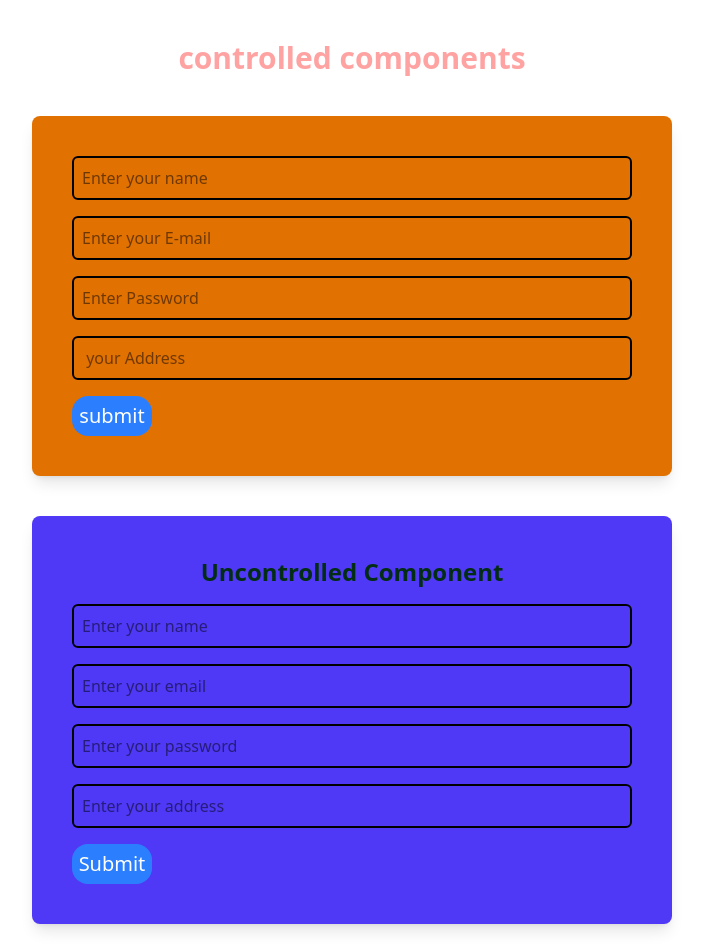
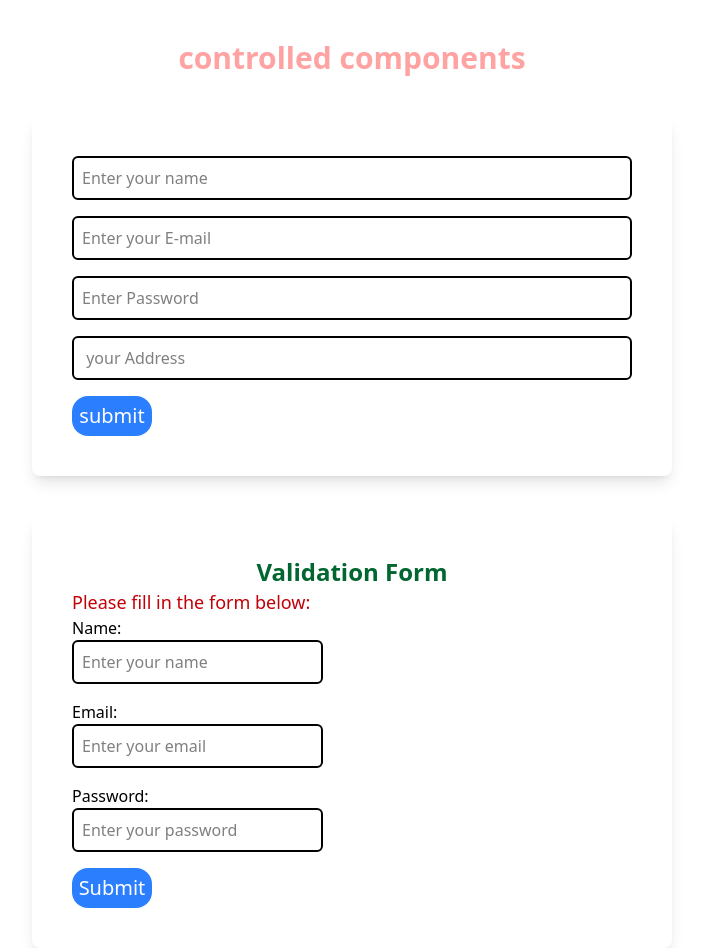
Before and after one commit to sunita0987/form-validation, a React (Vite) app: page / in a window 1280 px wide. Shown: the top 952 px of the page, without its empty margins (288-991 px from the left). Built offline with nearby package versions, Linux system fonts and the light colour scheme.

Commit message:
add form-validation

```diff
--- a/src/App.jsx
+++ b/src/App.jsx
@@ -9,7 +9,7 @@ function App() {
   return (
     <>
 <Form/>
-<Uncontrolled/>
+{/* <Uncontrolled/>  */}
  <Validation/>
     </>
   )
--- a/src/components/Form.jsx
+++ b/src/components/Form.jsx
@@ -16,7 +16,7 @@ function form() {
         }
       }
 
-        className="flex flex-col gap-4 w-1/2 mx-auto mt-10 bg-amber-600 p-10 rounded-lg shadow-lg"
+        className="flex flex-col gap-4 w-1/2 mx-auto mt-10  p-10 rounded-lg shadow-lg"
       >
         <input
           type="text"
--- a/src/components/Uncontrolled.jsx
+++ b/src/components/Uncontrolled.jsx
@@ -10,7 +10,7 @@ function Uncontrolled() {
     alert(`your name: ${nameRef.current.value}`);
   };
   return (
-    <div className="flex flex-col gap-4 w-1/2 mx-auto mt-10 bg-indigo-600 p-10 rounded-lg shadow-lg">
+    <div className="flex flex-col gap-4 w-1/2 mx-auto mt-10  p-10 rounded-lg shadow-lg">
       <h2 className="text-2xl font-bold text-green-950 text-center"> Uncontrolled Component </h2>
       <form onSubmit={handleSubmit} className="flex flex-col gap-4">
         <input
--- a/src/components/Validation.jsx
+++ b/src/components/Validation.jsx
@@ -41,7 +41,7 @@ function Validation() {
     }
   };
   return (
-    <form onSubmit={handleSubmit} noValidate className="flex flex-col gap-4 w-1/2 mx-auto mt-10 bg-fuchsia-500 p-10 rounded-lg shadow-lg">
+    <form onSubmit={handleSubmit} noValidate className="flex flex-col gap-4 w-1/2 mx-auto mt-10  p-10 rounded-lg shadow-lg">
       <div>
         <h2 className="text-2xl font-bold text-green-800 text-center">Validation Form</h2>
         <p className="text-lg text-red-700">Please fill in the form below:</p>
```
